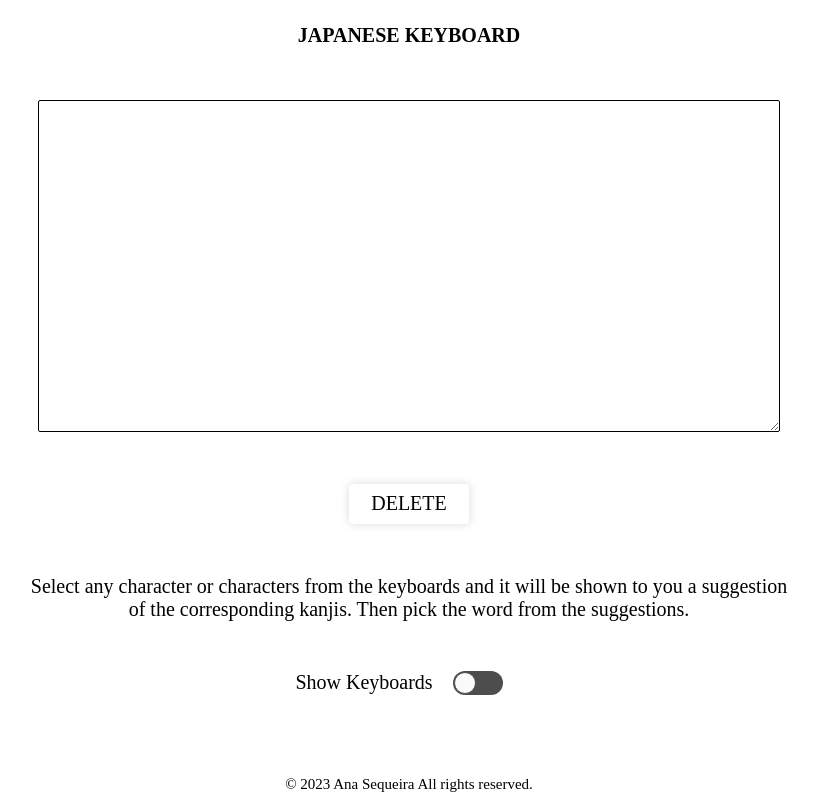
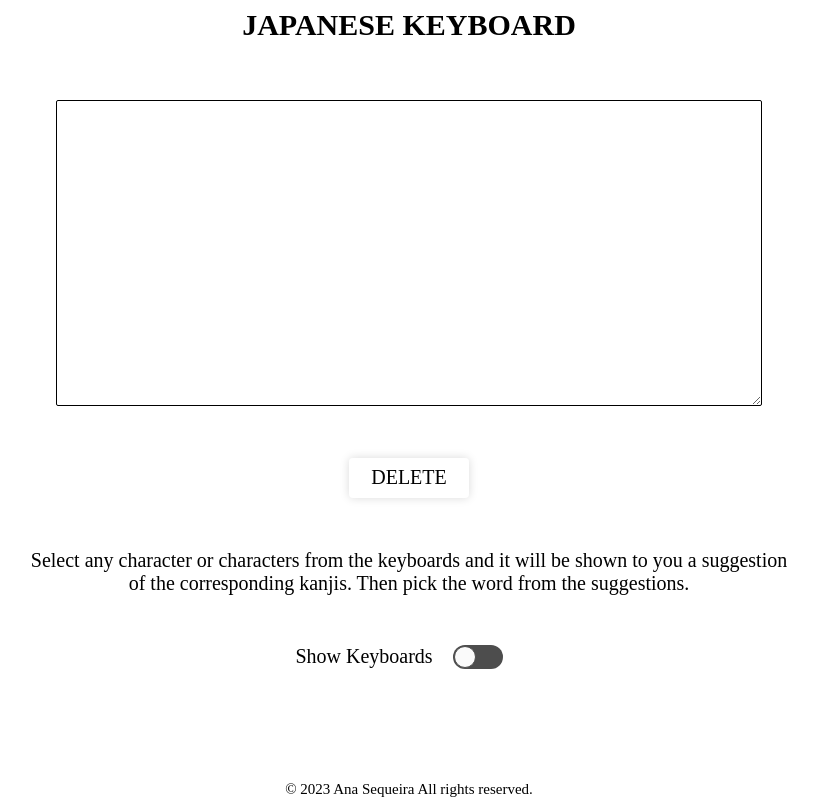
Before and after one commit to acoss22/japanese_keyboard, a React (Create React App) app in the folder japanese-keyboard/: page / in a window 1280 px wide. Shown: the whole page, without its empty margins (231-1048 px from the left). Built offline with nearby package versions, Linux system fonts and the light colour scheme.

Commit message:
refactor: css

```diff
--- a/japanese-keyboard/package.json
+++ b/japanese-keyboard/package.json
@@ -4,6 +4,7 @@
   "version": "0.1.0",
   "private": true,
   "dependencies": {
+    "@babel/preset-typescript": "^7.18.6",
     "@fortawesome/fontawesome-svg-core": "^6.2.0",
     "@fortawesome/free-regular-svg-icons": "^6.2.0",
     "@fortawesome/free-solid-svg-icons": "^6.2.0",
--- a/japanese-keyboard/src/App.jsx
+++ b/japanese-keyboard/src/App.jsx
@@ -43,7 +43,6 @@ function App() {
     <div className={styles.page}>
       <Header />
       <div className={styles.main}>
-        <div className={styles.container}>
           <TextAreaBox classname={styles.area} value={phrase} onDeletePressed={handleOnDelete} />
           <button className={styles.btnDel} onClick={handleOnDelete} >
             DELETE
@@ -67,7 +66,6 @@ function App() {
             )
             }
           </div>
-        </div>
       </div>
       <Footer />
     </div>
--- a/japanese-keyboard/src/app.module.scss
+++ b/japanese-keyboard/src/app.module.scss
@@ -6,18 +6,16 @@
   justify-content: center;
 
   .main {
-    height: calc(100% - $header-height - $footer-height);
+    height: calc(100% - $headerHeight - $footerHeight);
     font-size: 2rem;
     line-height: 1.15;
     max-width: 76rem;
+    padding-top: 5rem;
+    width: 100%;
+    display: flex;
+    flex-direction: column;
+    align-items: center;
 
-    .container {
-      width: 100%;
-      display: flex;
-      flex-direction: column;
-      justify-content: center;
-      align-items: center;
-      padding-top: 5rem;
 
       .kanjiContainer {
         display: flex;
@@ -31,7 +29,7 @@
         height: 4rem;
         margin: 0.15rem 0;
       }
-    }
+
   }
 }
 
@@ -71,8 +69,6 @@ button:focus {
   outline: none;
 }
 
-
-
 .keyboardTitle {
   height: 4rem;
   font-size: 2rem;
--- a/japanese-keyboard/src/components/footer/footer.module.scss
+++ b/japanese-keyboard/src/components/footer/footer.module.scss
@@ -6,7 +6,7 @@
   bottom: 0;
 
   .footer_container {
-    height: $footer-height;
+    height: $footerHeight;
     width: 100%;
     display: flex;
     align-items: center;
@@ -22,7 +22,6 @@
   .footer_container {
     display: flex;
     align-items: center;
-    height: $footer-height;
     position: absolute;
     bottom: 0;
     width: 100%;
--- a/japanese-keyboard/src/components/header/header.module.scss
+++ b/japanese-keyboard/src/components/header/header.module.scss
@@ -1,23 +1,19 @@
 @import "src/styles/variables";
 
 .wrapper {
-  font-size: $fontSizeHeader;
   position: fixed;
   top: 0;
+  height: $headerHeight;
   display: flex;
   justify-content: center;
   align-items: center;
   text-align: center;
-  height: $header-height;
   width: 100%;
-  padding: 2rem;
-  border-bottom: black;
-  font-size: 2rem;
   color: black;
-
 
   .header{
     font-weight: $fontWeightBold;
+    font-size: $fontSizeHeader;
   }
 
 }
--- a/japanese-keyboard/src/components/text-area/textarea.module.scss
+++ b/japanese-keyboard/src/components/text-area/textarea.module.scss
@@ -2,7 +2,7 @@
   color: #333;
   font-size: 1.2rem;
   margin: 5rem auto;
-  padding: 1.5rem 2rem;
+
   border-radius: 0.2rem;
   background-color: rgb(255, 255, 255);
   border: none;
--- a/japanese-keyboard/src/index.css
+++ /dev/null
@@ -1,5 +0,0 @@
-body {
-  margin: 0;
-  width: 100%;
-  height: 100%;
-}
--- /dev/null
+++ b/japanese-keyboard/src/index.scss
@@ -0,0 +1,12 @@
+@import "src/styles/variables";
+
+html,
+body {
+  min-width: 100%;
+  min-height: 100%;
+  width: 100%;
+  height: 100%;
+  font-size: 10px;
+  font-family: $rootFontSize;
+
+}
--- a/japanese-keyboard/src/index.tsx
+++ b/japanese-keyboard/src/index.tsx
@@ -1,7 +1,7 @@
 import React from "react";
 import ReactDOM from "react-dom";
 import { BrowserRouter } from "react-router-dom";
-import "./index.css";
+import "./index.scss";
 import App from "./App";
 import reportWebVitals from "./reportWebVitals";
 import "./styles/global.scss";
--- a/japanese-keyboard/src/styles/_variables.scss
+++ b/japanese-keyboard/src/styles/_variables.scss
@@ -1,9 +1,13 @@
 /* SIZES */
 
 //height
-$header-height: 3rem;
-$footer-height: 3rem;
+$headerHeight: 5rem;
+$footerHeight: 2rem;
 
+/* FONTS */
+
+//root
+$rootFontSize: 10px;
 
 //font-size
 $fontSizeHeader: 3rem;
```
Also changed, not shown: 1 other file (tests, documents, lock files or other folders).
